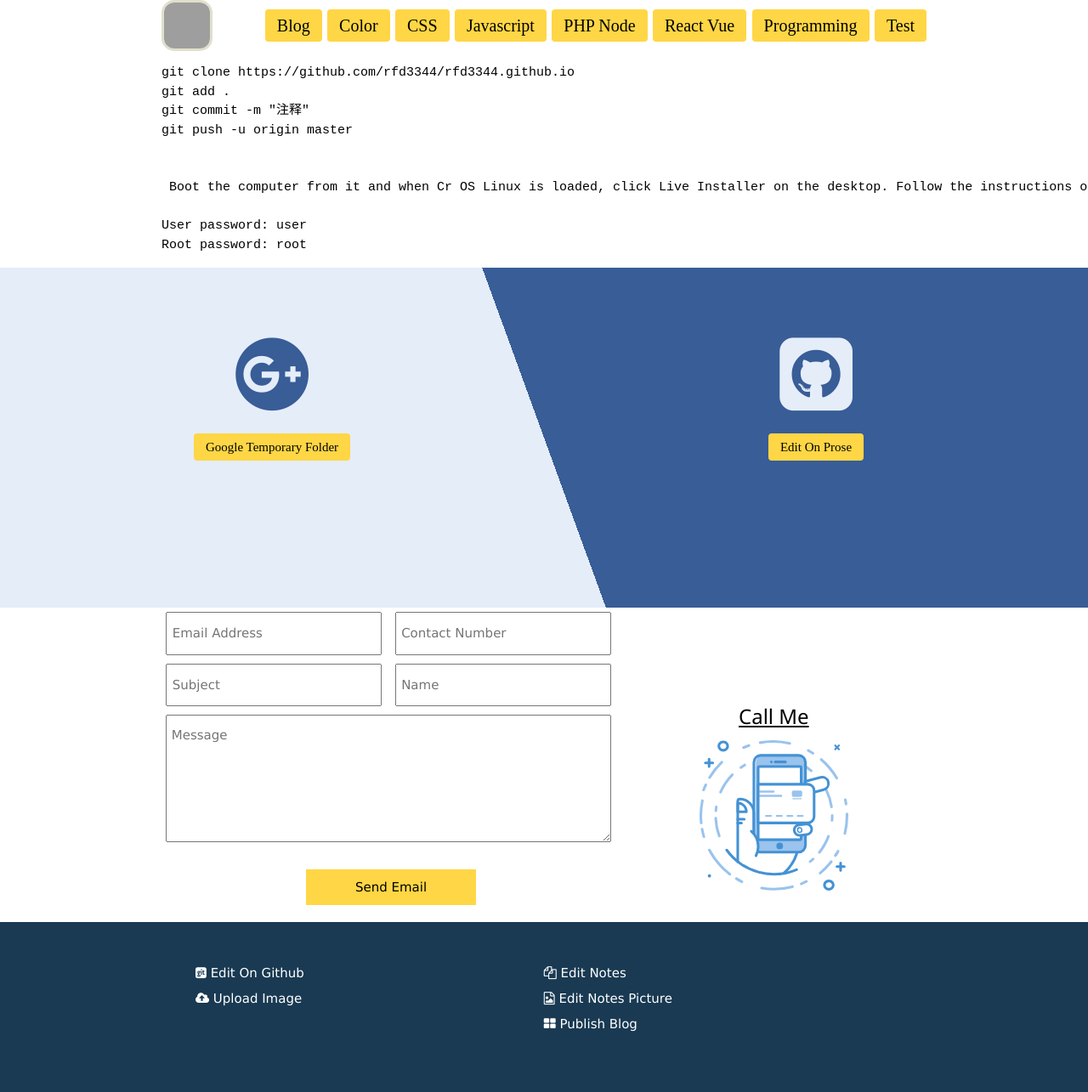
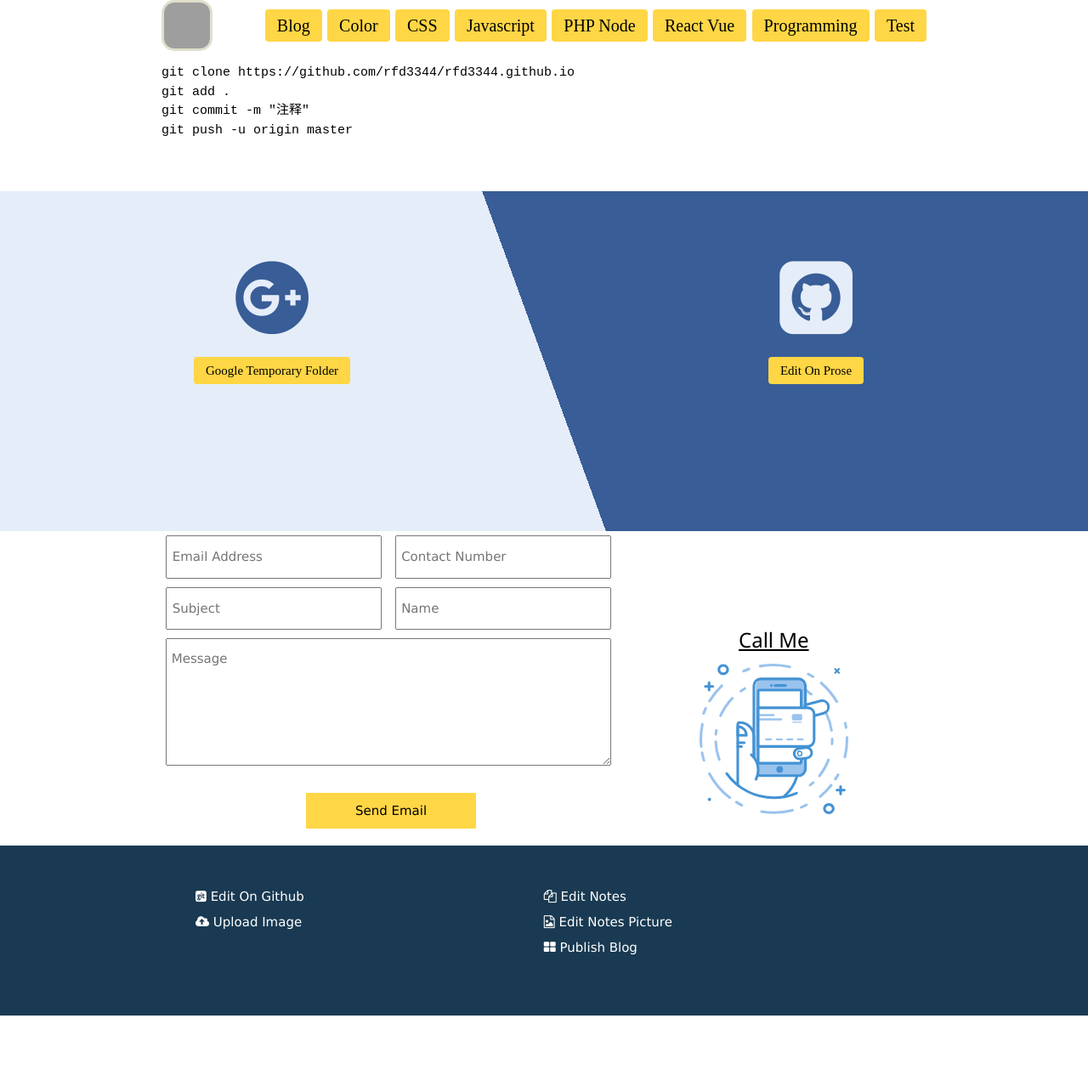
Before and after one commit to rfd3344a/rfd3344.github.io, a Jekyll site: the page built from index.html, in a window 1280 px wide. Shown: the whole page at 85% size. Built offline with Jekyll 4.4.1, drawn with Linux system fonts in a browser that asks for light colours; some web fonts are replaced; after the commit the page ends 1195 px from its top, so only the background shows below that; grey boxes are pictures that could not be loaded.

Commit message:
Update index.html

```diff
--- a/index.html
+++ b/index.html
@@ -13,10 +13,6 @@ git commit -m "注释"
 git push -u origin master
 
 
- Boot the computer from it and when Cr OS Linux is loaded, click Live Installer on the desktop. Follow the instructions on the screen.
-
-User password: user
-Root password: root
 </pre>
 </section>
 
```
